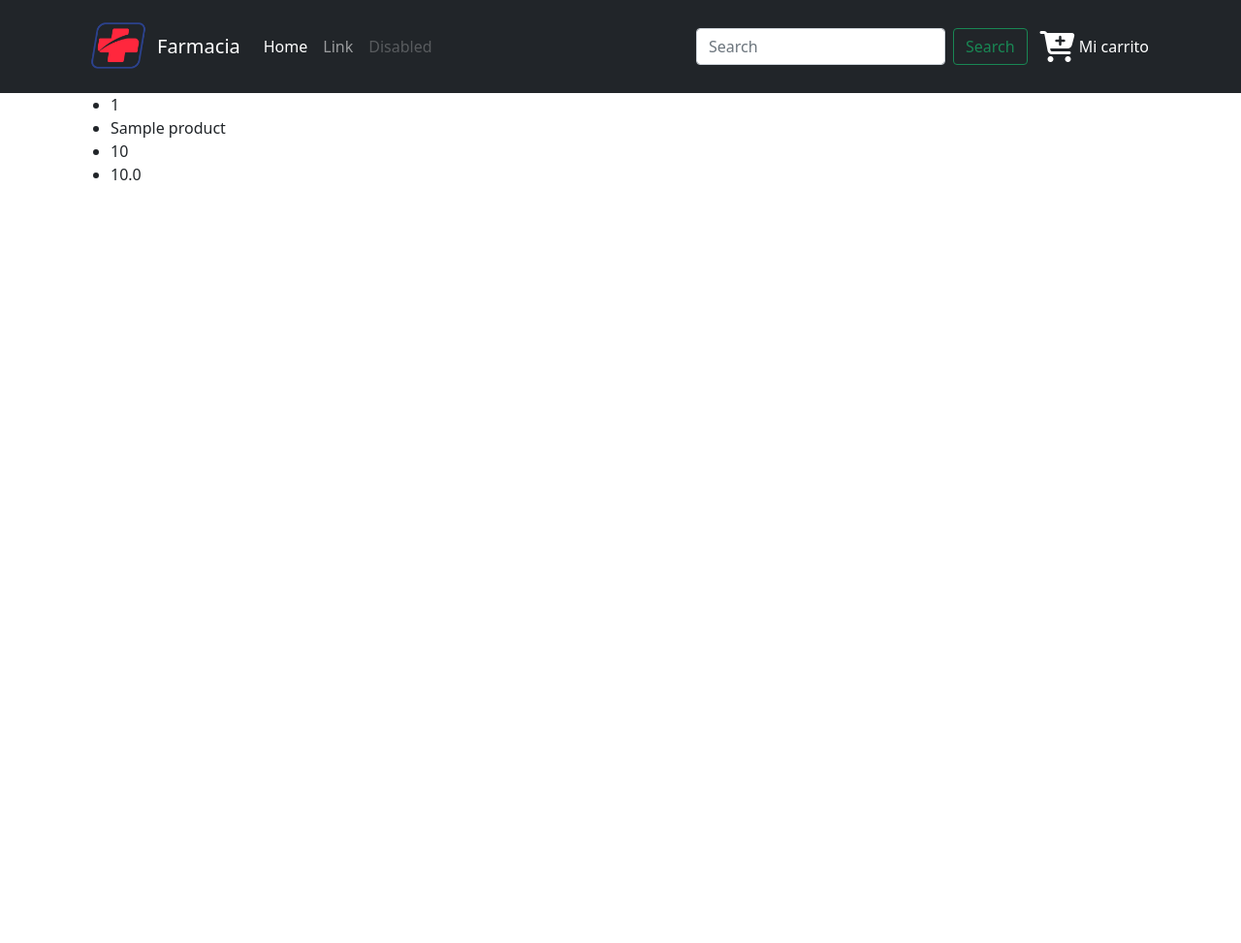
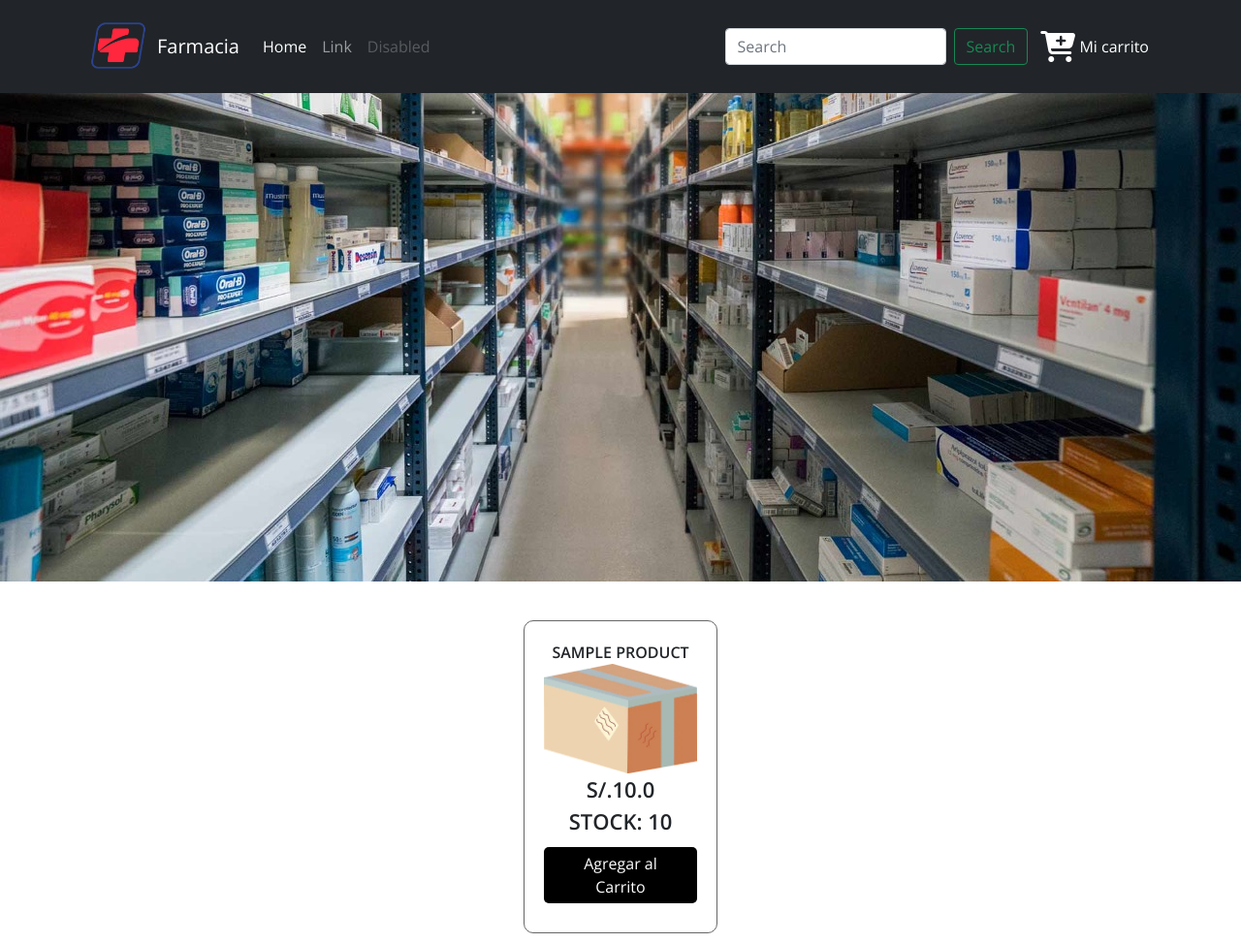
Before and after one commit to PedroMO11/app_farmacia, a Flask app: page / in a window 1280 px wide. Shown: the whole page at 97% size. Before the commit the page ends 186 px from the top, so only its background shows below. Run offline with Flask 3, Linux system fonts and the light colour scheme; tables that the repository leaves empty hold one stand-in row (values such as "Sample post"); some libraries are stand-ins or nearby versions.

Commit message:
actualización de frontend y carrito de compra(Falta incluir llamado a la actualización de stock)

```diff
--- a/connection.py
+++ b/connection.py
@@ -1,7 +1,7 @@
 DB_HOST = 'localhost'
 DB_PORT = '5432'
 DB_USER = 'postgres'
-DB_PASSWORD = 'admin'
-DB_SCHEMA = 'farmacia_tarea'
+DB_PASSWORD = '123'
+DB_SCHEMA = 'farmacia'
 
 DB_URI = 'postgresql://{}:{}@{}:{}/{}'.format(DB_USER, DB_PASSWORD,DB_HOST,DB_PORT,DB_SCHEMA)
--- /dev/null
+++ b/static/app.js
@@ -0,0 +1,197 @@
+//Variable que mantiene el estado visible del carrito
+var carritoVisible = false;
+
+//Espermos que todos los elementos de la pàgina cargen para ejecutar el script
+if(document.readyState == 'loading'){
+    document.addEventListener('DOMContentLoaded', ready)
+}else{
+    ready();
+}
+
+function ready(){
+
+    //Agregremos funcionalidad a los botones eliminar del carrito
+    var botonesEliminarItem = document.getElementsByClassName('btn-eliminar');
+    for(var i=0;i<botonesEliminarItem.length; i++){
+        var button = botonesEliminarItem[i];
+        button.addEventListener('click',eliminarItemCarrito);
+    }
+
+    //Agrego funcionalidad al boton sumar cantidad
+    var botonesSumarCantidad = document.getElementsByClassName('sumar-cantidad');
+    for(var i=0;i<botonesSumarCantidad.length; i++){
+        var button = botonesSumarCantidad[i];
+        button.addEventListener('click',sumarCantidad);
+    }
+
+     //Agrego funcionalidad al buton restar cantidad
+    var botonesRestarCantidad = document.getElementsByClassName('restar-cantidad');
+    for(var i=0;i<botonesRestarCantidad.length; i++){
+        var button = botonesRestarCantidad[i];
+        button.addEventListener('click',restarCantidad);
+    }
+
+    //Agregamos funcionalidad al boton Agregar al carrito
+    var botonesAgregarAlCarrito = document.getElementsByClassName('boton-item');
+    for(var i=0; i<botonesAgregarAlCarrito.length;i++){
+        var button = botonesAgregarAlCarrito[i];
+        button.addEventListener('click', agregarAlCarritoClicked);
+    }
+
+    //Agregamos funcionalidad al botón comprar
+    document.getElementsByClassName('btn-pagar')[0].addEventListener('click',pagarClicked)
+}
+//Eliminamos todos los elementos del carrito y lo ocultamos
+function pagarClicked(){
+    alert("Gracias por la compra");
+    //Elimino todos los elmentos del carrito
+    var carritoItems = document.getElementsByClassName('carrito-items')[0];
+    while (carritoItems.hasChildNodes()){
+        carritoItems.removeChild(carritoItems.firstChild)
+    }
+    actualizarTotalCarrito();
+    ocultarCarrito();
+}
+//Funciòn que controla el boton clickeado de agregar al carrito
+function agregarAlCarritoClicked(event){
+    var button = event.target;
+    var item = button.parentElement;
+    var titulo = item.getElementsByClassName('titulo-item')[0].innerText;
+    var precio = item.getElementsByClassName('precio-item')[0].innerText;
+    var imagenSrc = item.getElementsByClassName('img-item')[0].src;
+    console.log(imagenSrc);
+
+    agregarItemAlCarrito(titulo, precio, imagenSrc);
+
+    hacerVisibleCarrito();
+}
+
+//Funcion que hace visible el carrito
+function hacerVisibleCarrito(){
+    carritoVisible = true;
+    var carrito = document.getElementsByClassName('carrito')[0];
+    carrito.style.marginRight = '0';
+    carrito.style.opacity = '1';
+
+    var items =document.getElementsByClassName('contenedor-items')[0];
+    items.style.width = '60%';
+}
+
+//Funciòn que agrega un item al carrito
+function agregarItemAlCarrito(titulo, precio, imagenSrc){
+    var item = document.createElement('div');
+    item.classList.add = ('item');
+    var itemsCarrito = document.getElementsByClassName('carrito-items')[0];
+
+    //controlamos que el item que intenta ingresar no se encuentre en el carrito
+    var nombresItemsCarrito = itemsCarrito.getElementsByClassName('carrito-item-titulo');
+    for(var i=0;i < nombresItemsCarrito.length;i++){
+        if(nombresItemsCarrito[i].innerText==titulo){
+            alert("El item ya se encuentra en el carrito");
+            return;
+        }
+    }
+
+    var itemCarritoContenido = `
+        <div class="carrito-item">
+            <img src="${imagenSrc}" width="80px" alt="">
+            <div class="carrito-item-detalles">
+                <span class="carrito-item-titulo">${titulo}</span>
+                <div class="selector-cantidad">
+                    <i class="fa-solid fa-minus restar-cantidad"></i>
+                    <input type="text" value="1" class="carrito-item-cantidad" disabled>
+                    <i class="fa-solid fa-plus sumar-cantidad"></i>
+                </div>
+                <span class="carrito-item-precio">${precio}</span>
+            </div>
+            <button class="btn-eliminar">
+                <i class="fa-solid fa-trash"></i>
+            </button>
+        </div>
+    `
+    item.innerHTML = itemCarritoContenido;
+    itemsCarrito.append(item);
+
+    //Agregamos la funcionalidad eliminar al nuevo item
+     item.getElementsByClassName('btn-eliminar')[0].addEventListener('click', eliminarItemCarrito);
+
+    //Agregmos al funcionalidad restar cantidad del nuevo item
+    var botonRestarCantidad = item.getElementsByClassName('restar-cantidad')[0];
+    botonRestarCantidad.addEventListener('click',restarCantidad);
+
+    //Agregamos la funcionalidad sumar cantidad del nuevo item
+    var botonSumarCantidad = item.getElementsByClassName('sumar-cantidad')[0];
+    botonSumarCantidad.addEventListener('click',sumarCantidad);
+
+    //Actualizamos total
+    actualizarTotalCarrito();
+}
+//Aumento en uno la cantidad del elemento seleccionado
+function sumarCantidad(event){
+    var buttonClicked = event.target;
+    var selector = buttonClicked.parentElement;
+    console.log(selector.getElementsByClassName('carrito-item-cantidad')[0].value);
+    var cantidadActual = selector.getElementsByClassName('carrito-item-cantidad')[0].value;
+    cantidadActual++;
+    selector.getElementsByClassName('carrito-item-cantidad')[0].value = cantidadActual;
+    actualizarTotalCarrito();
+}
+//Resto en uno la cantidad del elemento seleccionado
+function restarCantidad(event){
+    var buttonClicked = event.target;
+    var selector = buttonClicked.parentElement;
+    console.log(selector.getElementsByClassName('carrito-item-cantidad')[0].value);
+    var cantidadActual = selector.getElementsByClassName('carrito-item-cantidad')[0].value;
+    cantidadActual--;
+    if(cantidadActual>=1){
+        selector.getElementsByClassName('carrito-item-cantidad')[0].value = cantidadActual;
+        actualizarTotalCarrito();
+    }
+}
+
+//Elimino el item seleccionado del carrito
+function eliminarItemCarrito(event){
+    var buttonClicked = event.target;
+    buttonClicked.parentElement.parentElement.remove();
+    //Actualizamos el total del carrito
+    actualizarTotalCarrito();
+
+    //la siguiente funciòn controla si hay elementos en el carrito
+    //Si no hay elimino el carrito
+    ocultarCarrito();
+}
+//Funciòn que controla si hay elementos en el carrito. Si no hay oculto el carrito.
+function ocultarCarrito(){
+    var carritoItems = document.getElementsByClassName('carrito-items')[0];
+    if(carritoItems.childElementCount==0){
+        var carrito = document.getElementsByClassName('carrito')[0];
+        carrito.style.marginRight = '-100%';
+        carrito.style.opacity = '0';
+        carritoVisible = false;
+
+        var items =document.getElementsByClassName('contenedor-items')[0];
+        items.style.width = '100%';
+    }
+}
+//Actualizamos el total de Carrito
+function actualizarTotalCarrito(){
+    //seleccionamos el contenedor carrito
+    var carritoContenedor = document.getElementsByClassName('carrito')[0];
+    var carritoItems = carritoContenedor.getElementsByClassName('carrito-item');
+    var total = 0;
+    //recorremos cada elemento del carrito para actualizar el total
+    for(var i=0; i< carritoItems.length;i++){
+        var item = carritoItems[i];
+        var precioElemento = item.getElementsByClassName('carrito-item-precio')[0];
+        //quitamos el simobolo peso y el punto de milesimos.
+        var precio = parseFloat(precioElemento.innerText.replace('$','').replace('.',''));
+        var cantidadItem = item.getElementsByClassName('carrito-item-cantidad')[0];
+        console.log(precio);
+        var cantidad = cantidadItem.value;
+        total = total + (precio * cantidad);
+    }
+    total = Math.round(total * 100)/100;
+
+    document.getElementsByClassName('carrito-precio-total')[0].innerText = '$'+total.toLocaleString("es") + ",00";
+
+}
--- /dev/null
+++ b/static/estilo.css
@@ -0,0 +1,216 @@
+@import url('https://fonts.googleapis.com/css2?family=Open+Sans:wght@300;400;500;600&family=Titillium+Web:wght@200;300;400;600;700&display=swap');
+*{
+    margin: 0;
+    padding:0;
+    font-family: 'Open Sans';
+}
+header{
+    background: url(img/header5.jpeg);
+
+    background-position:top;
+    height: 600px;
+}
+header h1{
+    text-align: center;
+    font-size: 35px;
+    /* background-color: #000; */
+    color: #fff;
+    padding: 30px 0;
+}
+.contenedor{
+    max-width: 1200px;
+    padding: 10px;
+    margin: auto;
+    display: flex;
+    justify-content: space-between;
+    /* oculto lo que queda fuera del .contenedor */
+    contain: paint;
+}
+/* SECCION CONTENEDOR DE ITEMS */
+.contenedor .contenedor-items{
+    margin-top: 30px;
+    display: grid;
+    grid-template-columns: repeat(auto-fit, minmax(220px, 1fr));
+    grid-gap:30px;
+    grid-row-gap: 30px;
+    /* width: 60%; */
+    width: 100%;
+    transition: .3s;
+}
+.contenedor .contenedor-items .item{
+    max-width: 200px;
+    margin: auto;
+    border: 1px solid #666;
+    border-radius: 10px;
+    padding: 20px;
+    transition: .3s;
+}
+.contenedor .contenedor-items .item .img-item{
+    width: 100%;
+}
+.contenedor .contenedor-items .item:hover{
+    box-shadow: 0 0 10px #666;
+    scale: 1.05;
+}
+.contenedor .contenedor-items .item .titulo-item{
+    display: block;
+    font-weight: bold;
+    text-align: center;
+    text-transform: uppercase;
+}
+.contenedor .contenedor-items .item .precio-item{
+    display: block;
+    text-align: center;
+    font-weight: bold;
+    font-size: 22px;
+}
+
+.contenedor .contenedor-items .item .stock-item{
+    display: block;
+    text-align: center;
+    font-weight: bold;
+    font-size: 22px;
+}
+
+
+.contenedor .contenedor-items .item .boton-item{
+    display: block;
+    margin: 10px auto;
+    border: none;
+    background-color: black;
+    color: #fff;
+    padding: 5px 15px;
+    border-radius: 5px;
+    cursor: pointer;
+}
+/* seccion carrito */
+.carrito{
+    border: 1px solid #666;
+    width: 35%;
+    margin-top: 30px;
+    border-radius: 10px;
+    overflow: hidden;
+    margin-bottom: auto;
+    position: sticky !important;
+    top: 0;
+    transition: .3s;
+    /* Estilos para ocultar */
+    margin-right: -100%;
+    opacity: 0;
+}
+.carrito .header-carrito{
+    background-color: #000;
+    color: #fff;
+    text-align: center;
+    padding: 30px 0;
+}
+.carrito .carrito-item{
+    display: flex;
+    align-items: center;
+    /* justify-content: space-between; */
+    position: relative;
+    border-bottom: 1px solid #666;
+    padding: 20px;
+}
+.carrito .carrito-item img{
+    margin-right: 20px;
+}
+.carrito .carrito-item .carrito-item-titulo{
+    display: block;
+    font-weight: bold;
+    margin-bottom: 10px;
+    text-transform: uppercase;
+}
+.carrito .carrito-item .selector-cantidad{
+    display: inline-block;
+    margin-right: 25px;
+}
+.carrito .carrito-item .carrito-item-cantidad{
+    border: none;
+    font-size: 18px;
+    background-color: transparent;
+    display: inline-block;
+    width:30px;
+    padding: 5px;
+    text-align: center;
+}
+.carrito .carrito-item .selector-cantidad i{
+    font-size: 18px;
+    width: 32px;
+    height: 32px;
+    line-height: 32px;
+    text-align: center;
+    border-radius: 50%;
+    border: 1px solid #000;
+    cursor: pointer;
+}
+.carrito .carrito-item .carrito-item-precio{
+    font-weight: bold;
+    display: inline-block;
+    font-size: 18px;
+    margin-bottom: 5px;
+}
+.carrito .carrito-item .btn-eliminar{
+    position: absolute;
+    right: 15px;
+    top: 15px;
+    color: #000;
+    font-size: 20px;
+    width: 40px;
+    height: 40px;
+    line-height: 40px;
+    text-align: center;
+    border-radius: 50%;
+    border: 1px solid #000;
+    cursor: pointer;
+    display: block;
+    background: transparent;
+    z-index: 20;
+}
+.carrito .carrito-item .btn-eliminar i{
+    pointer-events: none;
+}
+
+.carrito-total{
+    background-color: #f3f3f3;
+    padding: 30px;
+}
+.carrito-total .fila{
+    display: flex;
+    justify-content: space-between;
+    align-items: center;
+    font-size: 22px;
+    font-weight: bold;
+    margin-bottom: 10px;
+}
+.carrito-total .btn-pagar{
+    display: block;
+    width: 100%;
+    border: none;
+    background: #000;
+    color: #fff;
+    border-radius: 5px;
+    font-size: 18px;
+    padding: 20px;
+    display: flex;
+    justify-content: space-between;
+    align-items: center;
+    cursor: pointer;
+    transition: .3s;
+}
+.carrito-total .btn-pagar:hover{
+    scale: 1.05;
+}
+
+/* SECCION RESPONSIVE */
+@media screen and (max-width: 850px) {
+    .contenedor {
+      display: block;
+    }
+    .contenedor-items{
+        width: 100% !important;
+    }
+    .carrito{
+        width: 100%;
+    }
+  }
--- a/templates/index.html
+++ b/templates/index.html
@@ -6,8 +6,8 @@
     <meta name="viewport" content="width=device-width, initial-scale=1.0">
     <script src="https://kit.fontawesome.com/2e8de0302d.js" crossorigin="anonymous"></script>
     <link href="https://cdn.jsdelivr.net/npm/bootstrap@5.0.2/dist/css/bootstrap.min.css" rel="stylesheet" integrity="sha384-EVSTQN3/azprG1Anm3QDgpJLIm9Nao0Yz1ztcQTwFspd3yD65VohhpuuCOmLASjC" crossorigin="anonymous">
-    <link rel = "stylesheet" src = "style.css">
-
+    <link rel="stylesheet" href="static/estilo.css">
+    <script src="static/app.js" async></script>
     <title>Farmacia</title>
 </head>
 <body>
@@ -15,7 +15,7 @@
   <nav class="navbar navbar-expand-lg navbar-dark bg-dark">
     <div class="container">
       <a href="/" class="logo">
-        <img src="/static/img/logo1.webp" alt="logo" width="80px" pointer-events: none;>
+        <img src="/static/img/logo.webp" alt="logo" width="80px" pointer-events: none;>
       </a>
       <a class="navbar-brand" href="/">Farmacia</a>
       <button class="navbar-toggler" type="button" data-bs-toggle="collapse" data-bs-target="#navbarSupportedContent" aria-controls="navbarSupportedContent" aria-expanded="false" aria-label="Toggle navigation">
@@ -47,21 +47,41 @@
     </div>
   </nav>
   </header>
-  <main>
-    <div class="container">
+  <section class="contenedor">
+    <div class="contenedor-items">
       {%for product in products %}
-          <ul>
-              <li>{{product.code}}</li>
-              <li>{{product.name}}</li>
-              <li>{{product.stock}}</li>
-              <li>{{product.price}}</li>
-          </ul>
+          <div class="item">
+            <span class="titulo-item">{{product.name}}</span>
+            <img src="/static/img/producto.webp" alt="" class="img-item">
+            <span class="precio-item">S/.{{product.price}}</span>
+            <span class="stock-item">STOCK: {{product.stock}}</span>
+            <button class="boton-item">Agregar al Carrito</button>
+          </div>
       {%endfor%}
     </div>
-  </main>
+
 
 
 
     <script src="https://cdn.jsdelivr.net/npm/bootstrap@5.0.2/dist/js/bootstrap.bundle.min.js" integrity="sha384-MrcW6ZMFYlzcLA8Nl+NtUVF0sA7MsXsP1UyJoMp4YLEuNSfAP+JcXn/tWtIaxVXM" crossorigin="anonymous"></script>
 </body>
+
+  <!-- Carrito de Compras -->
+  <div class="carrito" id="carrito">
+      <div class="header-carrito">
+          <h2>Tu Carrito</h2>
+      </div>
+      <div class="carrito-items">
+      </div>
+      <div class="carrito-total">
+          <div class="fila">
+              <strong>Tu Total</strong>
+              <span class="carrito-precio-total">
+                  $120.000,00
+              </span>
+          </div>
+          <button class="btn-pagar">Pagar<i class="fa-solid fa-bag-shopping"></i> </button>
+      </div>
+  </div>
+</section>
 </html>
```
Also changed, not shown: static/img/header.jpg (added), static/img/header2.jpg (added), static/img/header3.png (added), static/img/header4.jpg (added), static/img/header5.jpeg (added), static/img/logo.webp (renamed from static/img/logo1.webp), static/img/producto.webp (added), templates/style.css (deleted).
